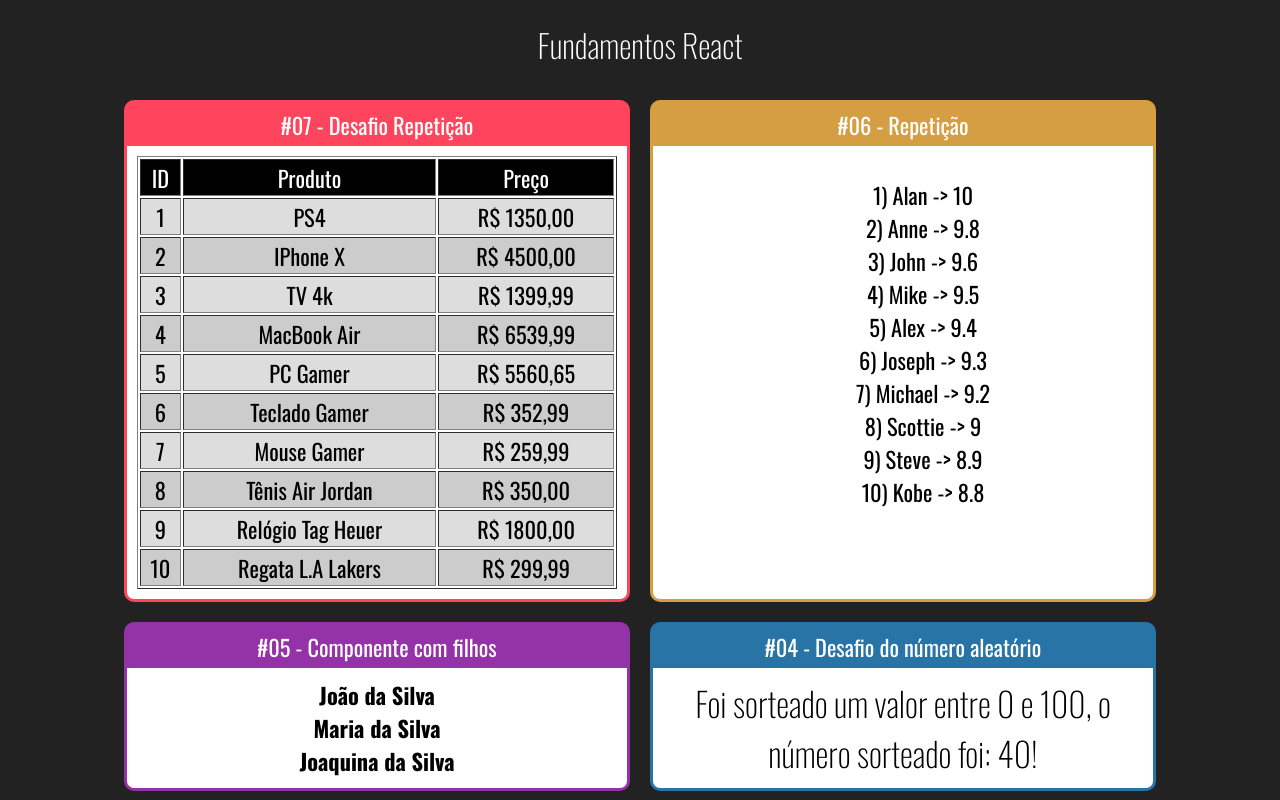
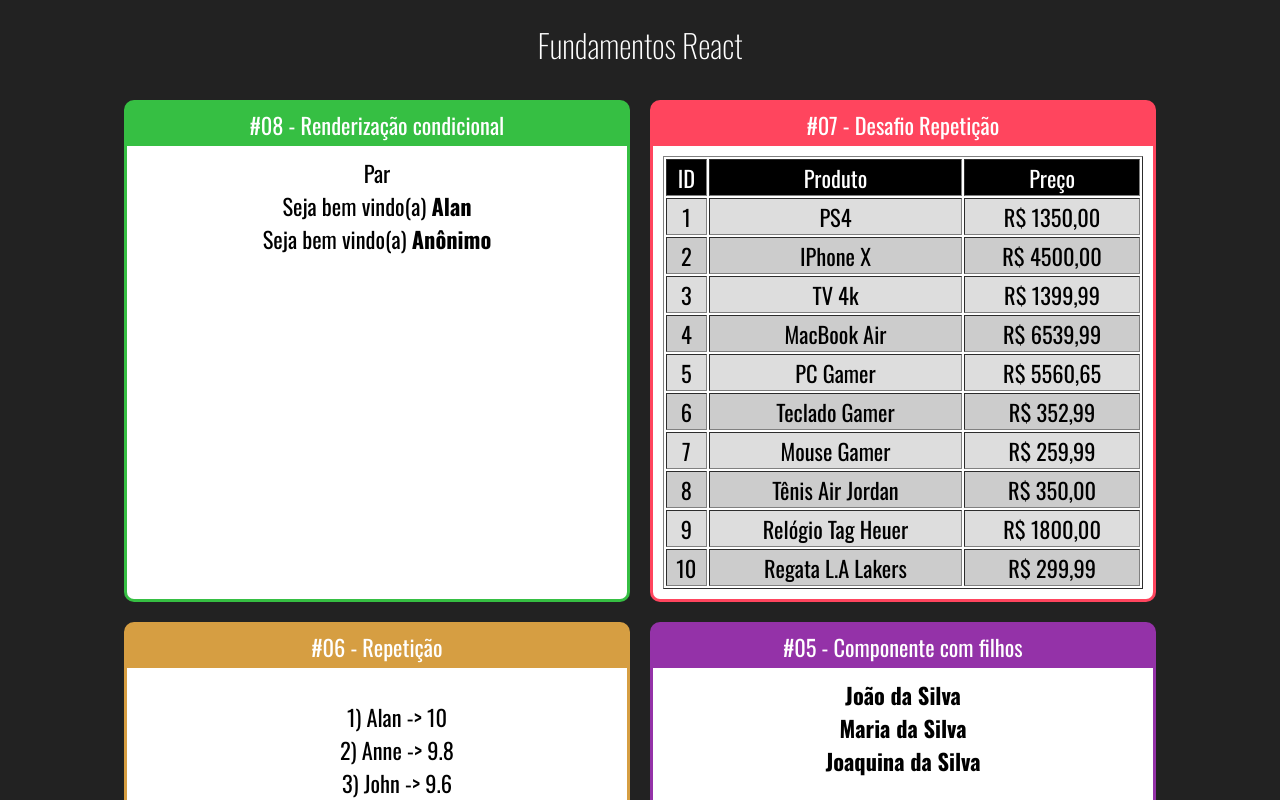
Before and after one commit to alanensina/react-redux-course, a React (Create React App) app in the folder fundamentos-react/: page / in a window 1280 px wide. Shown: the top 800 px of the page. Built offline with nearby package versions, Linux system fonts and the light colour scheme.

Commit message:
Conditionals

```diff
--- a/fundamentos-react/src/App.jsx
+++ b/fundamentos-react/src/App.jsx
@@ -9,6 +9,8 @@
 import FamiliaMembro from './components/basicos/FamiliaMembro';
 import ListaAlunos from './components/repeticao/ListaAlunos';
 import DesafioRepeticao from './components/repeticao/DesafioRepeticao';
+import ParOuImpar from './components/condicional/ParOuImpar';
+import UsuarioInfo from './components/condicional/UsuarioInfo';
 
 import './App.css';
 
@@ -16,6 +18,13 @@
   <div className="App">
     <h1>Fundamentos React</h1>
     <div className="Cards">
+
+      <Card titulo="#08 - Renderização condicional" color="#36bf43">
+        <ParOuImpar numero={20} />
+        <UsuarioInfo usuario={{nome: 'Alan'}}/>
+        <UsuarioInfo/>
+      </Card>
+
       <Card titulo="#07 - Desafio Repetição" color="#ff455e">
         <DesafioRepeticao />
       </Card>
--- /dev/null
+++ b/fundamentos-react/src/components/condicional/ParOuImpar.jsx
@@ -0,0 +1,6 @@
+import React from 'react';
+
+export default (props) => {
+  const isPar = props.numero % 2 === 0;
+  return <div>{isPar ? <span>Par</span> : <span>Ímpar</span>}</div>;
+};
--- /dev/null
+++ b/fundamentos-react/src/components/condicional/UsuarioInfo.jsx
@@ -0,0 +1,16 @@
+import React from 'react';
+import If, { Else } from './if';
+
+export default (props) => {
+  const usuario = props.usuario || {};
+  return (
+    <div>
+      <If test={usuario && usuario.nome}>
+        Seja bem vindo(a) <strong>{usuario.nome}</strong>
+        <Else>
+          Seja bem vindo(a) <strong>Anônimo</strong>
+        </Else>
+      </If>
+    </div>
+  );
+};
--- /dev/null
+++ b/fundamentos-react/src/components/condicional/if.js
@@ -0,0 +1,20 @@
+export default (props) => {
+  const elseChild = props.children.filter((child) => {
+    return child.type && child.type.name === 'Else';
+  })[0];
+
+  const ifChildren = props.children.filter((child) => {
+    return child !== elseChild;
+  });
+
+  console.log(elseChild);
+
+  if (props.test) {
+    return ifChildren;
+  } else if (elseChild) {
+    return elseChild;
+  }
+  return false;
+};
+
+export const Else = (props) => props.children;
```
